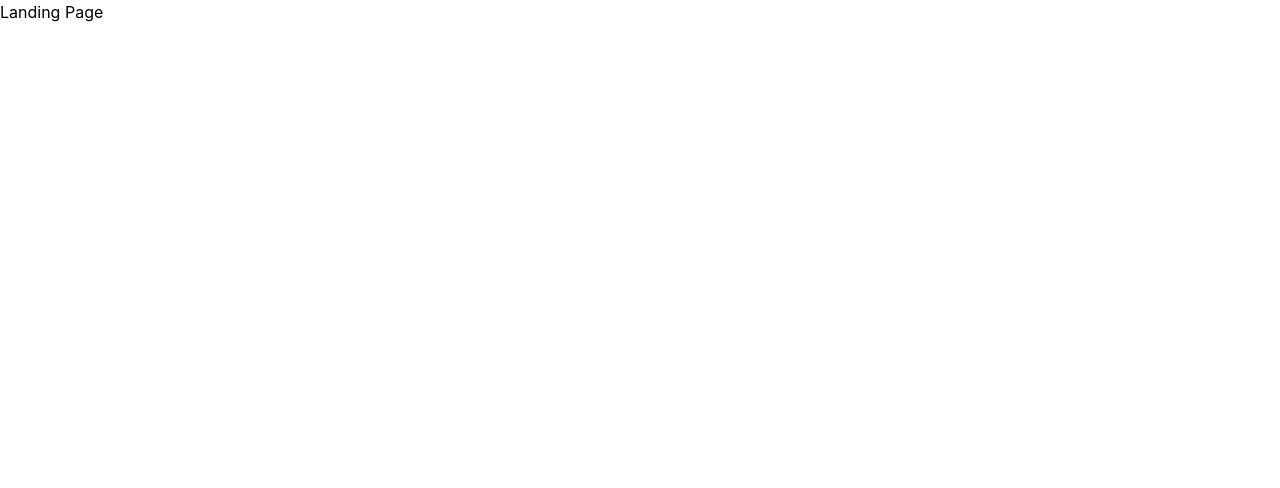
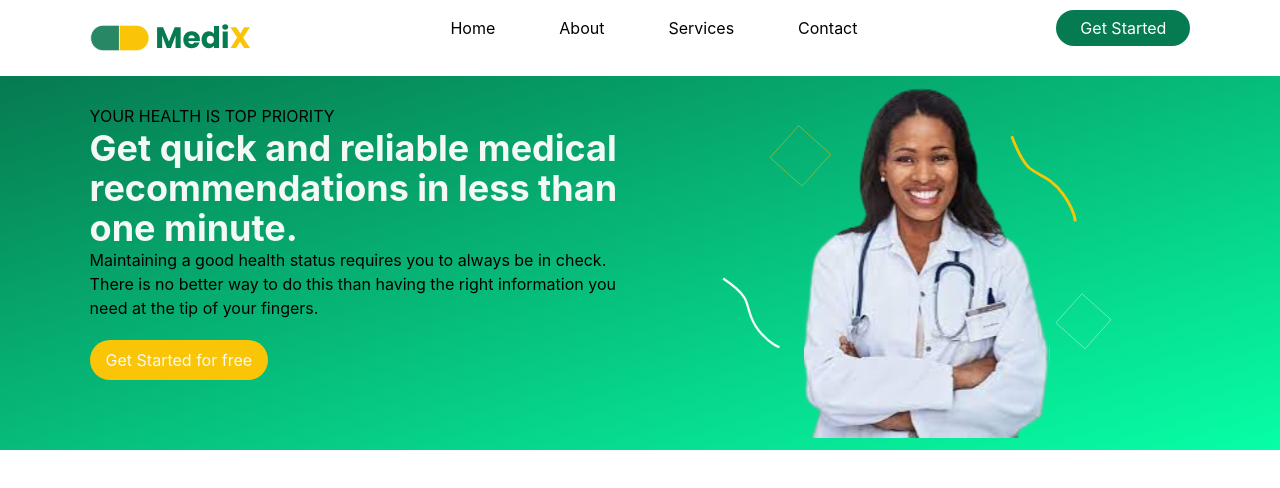
Before and after one commit to Klusterton/ai-dr-react, a React (Create React App) app: page / in a window 1280 px wide. Shown: the top 488 px of the page. Built offline with nearby package versions, Linux system fonts and the light colour scheme.

Commit message:
landing page

```diff
--- a/src/App.js
+++ b/src/App.js
@@ -1,14 +1,15 @@
 import './App.css';
 import { Route, Routes } from 'react-router-dom';
-import Landing from './Routes/Landing';
 import Auth from './Routes/Auth';
 import Dashboard from './Routes/Dashboard';
 import ChatBot from './Routes/ChatBot';
+import LandingRoutes from './components/Landing_components/landing-routes.component';
 
 function App() {
   return (
     <Routes>
-      <Route exact path='/' element={<Landing />} />
+    {/* This route is for the landing page routes. The component will house any routes that will be on the landing page, like the about us, blog, etc. */}
+      <Route exact path='/' element={<LandingRoutes />} />
       <Route path='/auth/*' element={<Auth />} />
       <Route path='/dashboard' element={<Dashboard />} />
       <Route path='/chat-bot' element={<ChatBot />} />
--- a/src/Routes/Landing.jsx
+++ b/src/Routes/Landing.jsx
@@ -1,9 +1,12 @@
 import React from 'react'
+import NavbarComponent from '../components/Landing_components/navbar.component'
+import HeroSectionComponent from '../components/Landing_components/hero-section.component'
 
 export default function Landing() {
     return (
-        <div>
-            Landing Page
-        </div>
+        <>
+            <NavbarComponent />
+            <HeroSectionComponent />
+        </>
     )
 }
--- /dev/null
+++ b/src/components/Landing_components/hero-section.component.jsx
@@ -0,0 +1,28 @@
+import React from 'react';
+import {ReactComponent as HeroImg} from '../../assets/landing-assets/hero-img.svg';
+
+const HeroSectionComponent = () => {
+  return (
+    <section className='bg-gradient-to-br from-[#067A50] to-[#07FFA6] py-3'>
+        <div className='flex mx-[7%]'>
+            <div className='flex flex-col basis-1/2 py-4 gap-y-5'>
+                <div>
+                    <p>YOUR HEALTH IS TOP PRIORITY</p>
+                    <h2 className='text-4xl text-[#F4F9F6] font-bold'>
+                        Get <span>quick</span> and reliable medical recommendations in less than one minute.
+                    </h2>
+                    <p>Maintaining a good health status requires you to always be in check. There is no better way to do this than having the right information you need at the tip of your fingers.</p>
+                </div>
+                <div>
+                    <button className='bg-[#FBC507] rounded-full px-4 py-2 text-[#F4F9F6]'>Get Started for free</button>
+                </div>
+            </div>
+            <div id='hero-img' className='relative -z-0 basis-1/2'>
+                <HeroImg className='w-full'/>
+            </div>
+        </div>
+    </section>
+  )
+}
+
+export default HeroSectionComponent
--- /dev/null
+++ b/src/components/Landing_components/landing-routes.component.jsx
@@ -0,0 +1,13 @@
+import React from 'react'
+import { Route, Routes } from 'react-router-dom';
+import Landing from '../../Routes/Landing';
+
+const LandingRoutes = () => {
+  return (
+    <Routes>
+        <Route path='/' element={<Landing />} />
+    </Routes>
+  )
+}
+
+export default LandingRoutes;
--- /dev/null
+++ b/src/components/Landing_components/navbar.component.jsx
@@ -0,0 +1,26 @@
+import React from 'react';
+import {ReactComponent as Logo} from '../../assets/landing-assets/navbar-logo.svg';
+import { Link } from 'react-router-dom';
+
+const NavbarComponent = () => {
+  return (
+    <nav className='mx-[7%] flex justify-between py-4'>
+        <div id='logo'>
+            <Logo />
+        </div>
+        <div>
+            <ul className='flex gap-x-16'>
+                <li>Home</li>
+                <li>About</li>
+                <li>Services</li>
+                <li>Contact</li>
+            </ul>
+        </div>
+        <div>
+            <Link className='rounded-full text-white bg-[#067A50] px-6 py-2'>Get Started</Link>
+        </div>
+    </nav>
+  )
+}
+
+export default NavbarComponent
```
Also changed, not shown: src/assets/landing-assets/hero-img.svg (added), src/assets/landing-assets/navbar-logo.svg (added).
